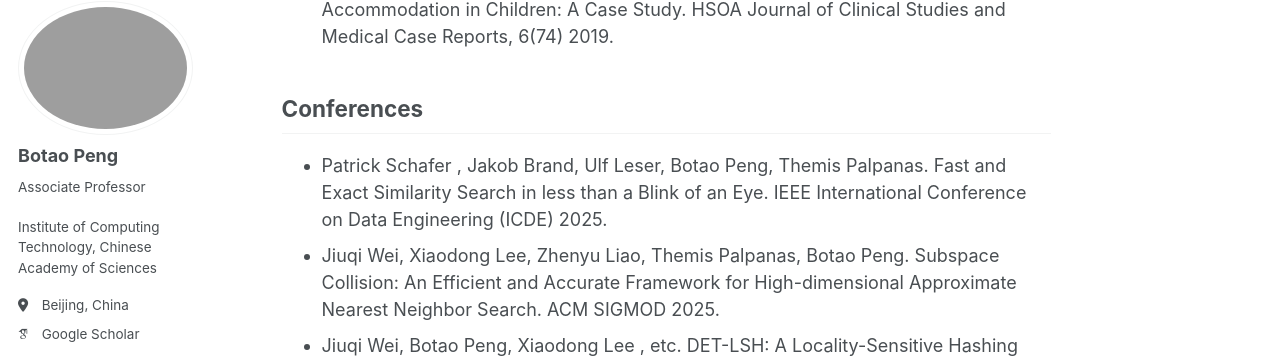
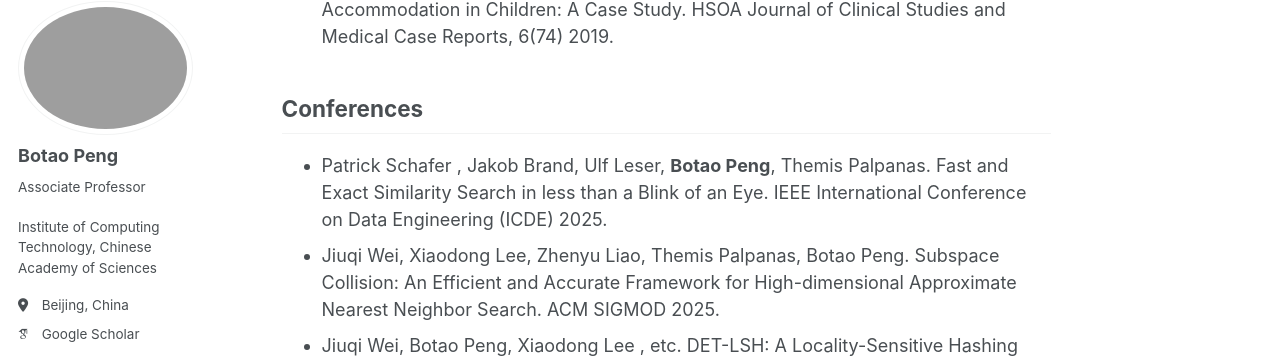
Before and after one commit to BotaoPENG/botaopeng.github.io, a Jekyll site: the page built from _pages/about.md, in a window 1280 px wide and 900 px high, scrolled down 1263 px. Shown: the part 105-463 px from the top of the window. Built offline with Jekyll 4.4.1, drawn with Linux system fonts in a browser that asks for light colours; some web fonts are replaced.

```diff
--- a/_pages/about.md
+++ b/_pages/about.md
@@ -38,7 +38,7 @@ Priviously, I got my PhD at University of Paris under Prof. Themis Palpanas.
 
 ## Conferences
 
-- Patrick Schafer , Jakob Brand, Ulf Leser, Botao Peng, Themis Palpanas. Fast and Exact Similarity Search in less than a Blink of an Eye. IEEE International Conference on Data Engineering (ICDE) 2025.
+- Patrick Schafer , Jakob Brand, Ulf Leser, **Botao Peng**, Themis Palpanas. Fast and Exact Similarity Search in less than a Blink of an Eye. IEEE International Conference on Data Engineering (ICDE) 2025.
 - Jiuqi Wei, Xiaodong Lee, Zhenyu Liao, Themis Palpanas, Botao Peng. Subspace Collision: An Efficient and Accurate Framework for High-dimensional Approximate Nearest Neighbor Search. ACM SIGMOD 2025.
 - Jiuqi Wei, Botao Peng, Xiaodong Lee , etc. DET-LSH: A Locality-Sensitive Hashing Scheme with Dynamic Encoding Tree for Approximate Nearest Neighbor Search. VLDB 2024.
 - Manos Chatzakis, Panagiota Fatourou, Eleftherios Kosmas, Themis Palpanas, Botao Peng. Odyssey: A Journey in the Land of Distributed Data Series Similarity Search. VLDB 2023.
```
